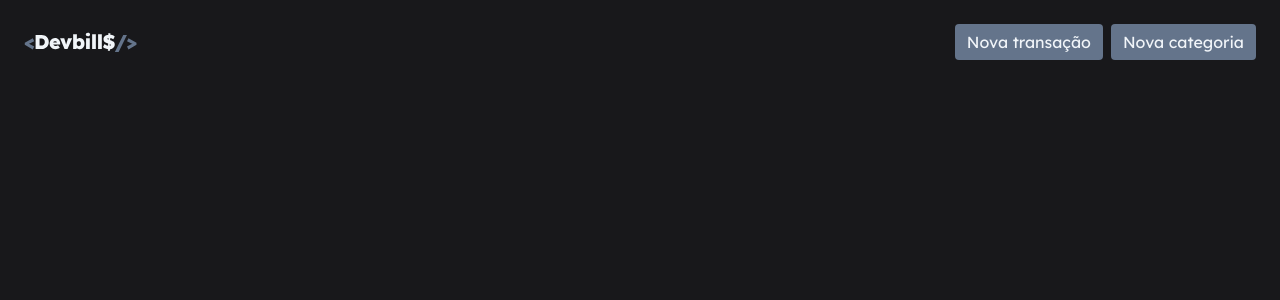
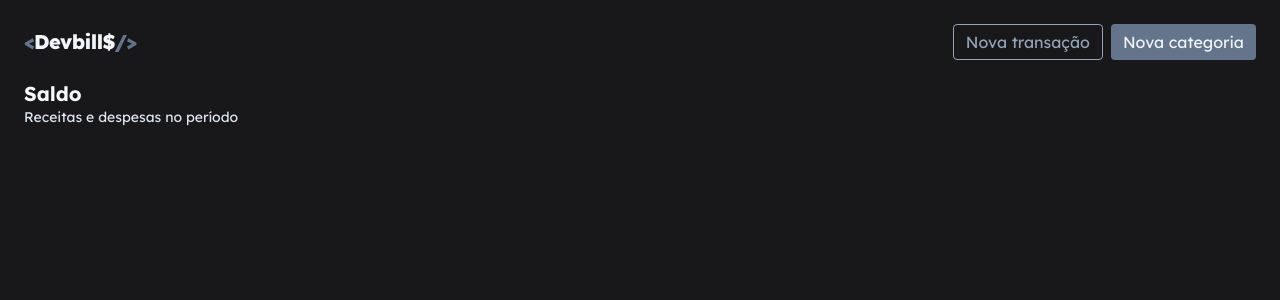
Before and after one commit to samuelltorres/devbills-front, a React (Vite) app: page / in a window 1280 px wide. Shown: the top 300 px of the page. Built offline with nearby package versions, Linux system fonts and the light colour scheme.

Commit message:
feat(main): componente title

```diff
--- /dev/null
+++ b/src/components/title/index.tsx
@@ -0,0 +1,15 @@
+import { Container } from './styles';
+
+type TitleProps = {
+  title: string;
+  subtitle: string;
+};
+
+export function Title({ title, subtitle }: TitleProps) {
+  return (
+    <Container>
+      <h2>{title}</h2>
+      <span>{subtitle}</span>
+    </Container>
+  );
+}
--- /dev/null
+++ b/src/components/title/styles.ts
@@ -0,0 +1,22 @@
+import styled from 'styled-components';
+
+import { theme } from '../../styles/theme';
+
+export const Container = styled.div`
+  display: flex;
+  flex-direction: column;
+  gap: 0.375rem;
+  padding: 0 1.5rem 1.5rem 1.5rem;
+
+  h2 {
+    font-size: 1.25rem;
+    font-weight: 700;
+    color: ${theme.slate[50]};
+  }
+
+  span {
+    font-size: 0.875rem;
+    font-weight: 400;
+    color: ${theme.slate[200]};
+  }
+`;
--- a/src/screens/home/index.tsx
+++ b/src/screens/home/index.tsx
@@ -1,15 +1,25 @@
 import { Button } from '../../components/button';
 import { Logo } from '../../components/logo';
-import { Header } from './styles';
+import { Title } from '../../components/title';
+import { Filters, Header, Main, Section } from './styles';
 
 export function Home() {
   return (
+    <>
       <Header>
         <Logo />
         <div>
-        <Button>Nova transação</Button>
+          <Button variant="outline">Nova transação</Button>
           <Button>Nova categoria</Button>
         </div>
       </Header>
+      <Main>
+        <Section>
+          <Filters>
+            <Title title="Saldo" subtitle="Receitas e despesas no período" />
+          </Filters>
+        </Section>
+      </Main>
+    </>
   );
 }
--- a/src/screens/home/styles.ts
+++ b/src/screens/home/styles.ts
@@ -13,3 +13,23 @@
     gap: 0.5rem;
   }
 `;
+
+export const Main = styled.main`
+  display: flex;
+  gap: 0.75rem;
+  width: 100%;
+`;
+
+export const Section = styled.section`
+  display: flex;
+  flex-direction: column;
+  gap: 0.75rem;
+  width: 100%;
+`;
+
+export const Filters = styled.div`
+  display: flex;
+  align-items: center;
+  justify-content: space-between;
+  width: 100%;
+`;
```
Lines whose indentation alone changed are shown as unchanged.
